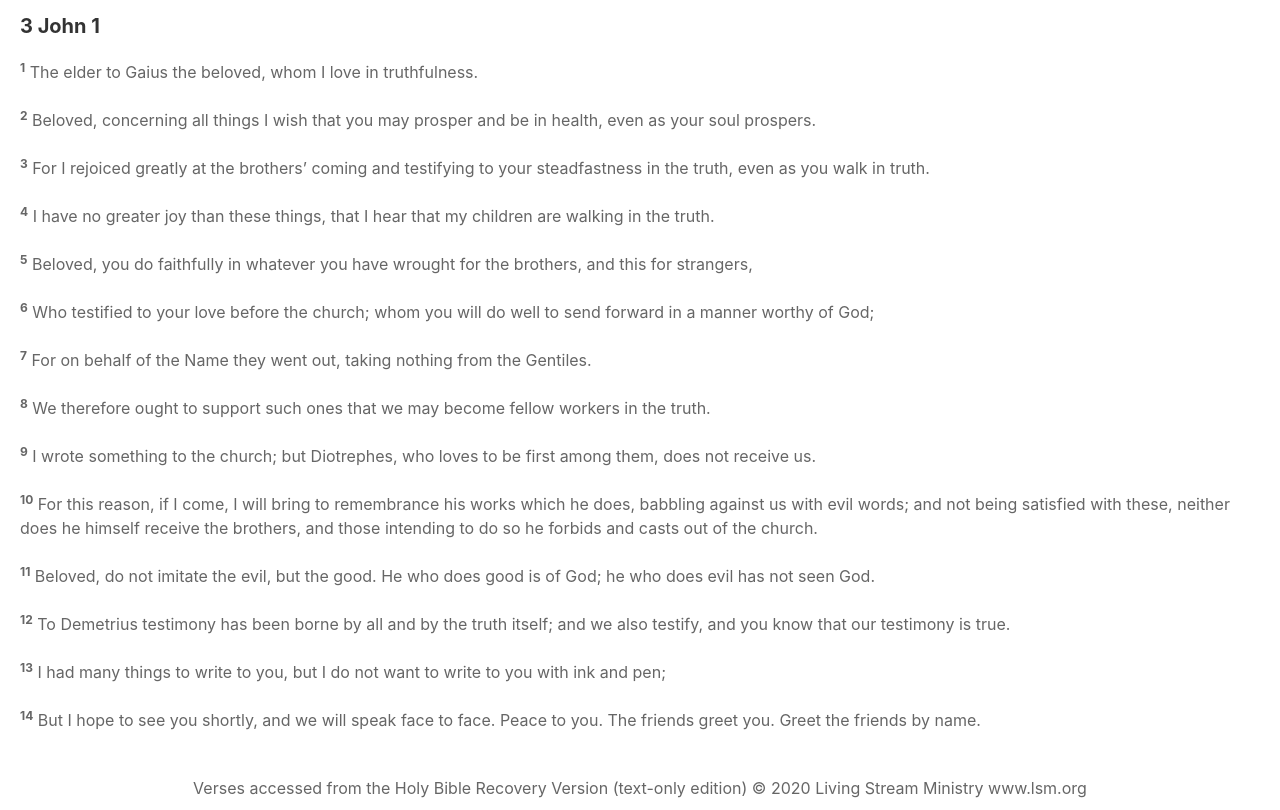
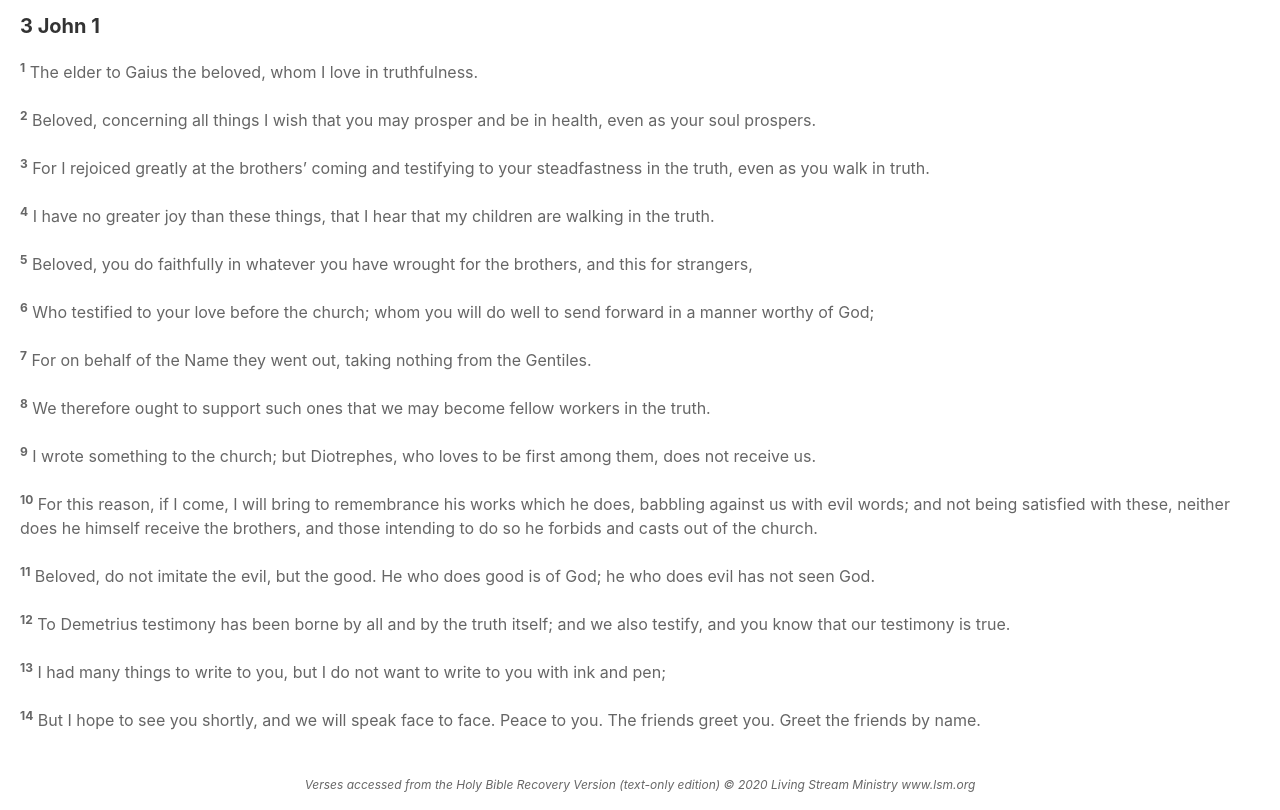
Before and after one commit to csoc-ut/bible-website, a plain HTML site: page bible/64-3john.html in a window 1280 px wide. Shown: the part 58-868 px from the top of the page. Drawn offline with nearby package versions, Linux system fonts and the light colour scheme.

Commit message:
Made Copyright Smaller and Italic

```diff
--- a/styles/style.css
+++ b/styles/style.css
@@ -189,6 +189,8 @@ button:focus {
     text-align: center;
     margin: 10px auto;
     display: table;
+    font-size: 12px;
+    font-style: italic;
 }
 
 @media (max-width: 768px) {
```
